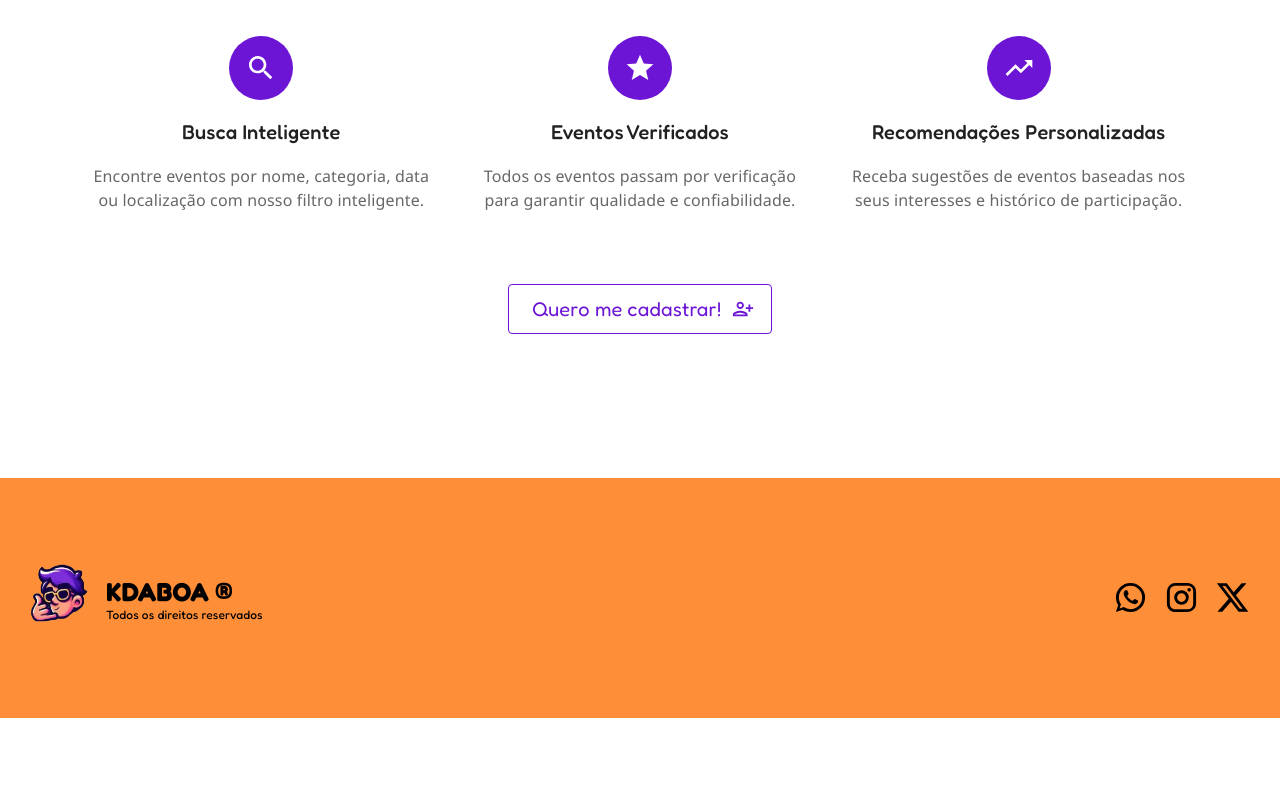
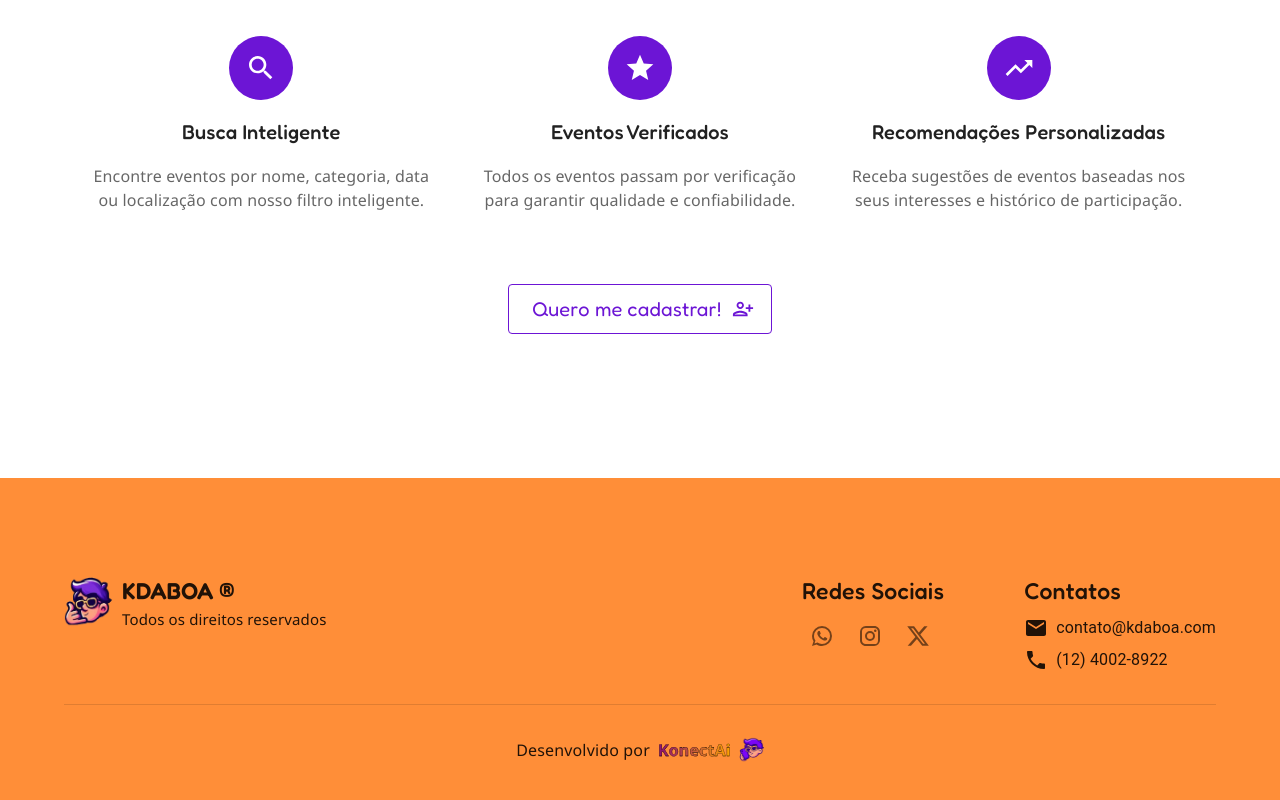
Before and after one commit to GustavoAzvdo/PI_KDaBoa, a React (Vite) app in the folder kdaboa/: page / in a window 1280 px wide. Shown: the part 1766-2566 px from the top of the page. Before the commit the page ends 2484 px from the top, so only its background shows below. Built offline with nearby package versions, Linux system fonts and the light colour scheme; no server answers.

Commit message:
refactor(footer): criando um novo footer e add o link para o KonectAÍ

```diff
--- a/kdaboa/src/components/Footer/Footer.tsx
+++ b/kdaboa/src/components/Footer/Footer.tsx
@@ -1,74 +1,156 @@
-import './Footer.css'
-import { Box, Typography } from '@mui/material'
+import { Box, Container, Divider, IconButton, Link, Stack, Typography } from '@mui/material'
 import logo from '../../assets/logo.png'
-import { WhatsApp, Instagram, X } from '@mui/icons-material'
+import logoKonectai from '../../assets/logoKonectai.png'
+import { WhatsApp, Instagram, X, Email, Phone } from '@mui/icons-material'
 
 const Footer = () => {
   return (
-    <Box
-      component="footer"
-      className="footer"
+    <Box sx={{ bgcolor: '#FF8E38', py: { xs: 6, md: 12 } }}>
+      <Container>
+        {/* Topo do footer */}
+        <Stack
+          direction={{ xs: 'column', md: 'row' }}
+          spacing={{ xs: 4, md: 0 }}
           sx={{
-        display: 'flex',
-        height: '30vh',
-        backgroundColor: 'var(--corFundo)',
-        color: 'var(--corTexto)',
-        alignItems: 'center',
-        padding: '10px 30px',
+            alignItems: { xs: 'center', md: 'flex-start' },
             justifyContent: 'space-between',
-        gap: 0,
-        // Media query para telas até 450px
-        '@media (max-width:450px)': {
-          flexDirection: 'column',
-          justifyContent: 'center',
-          alignItems: 'center',
-          paddingTop: '10px',
-          gap: 3,
-          textAlign: 'center',
-        },
+            textAlign: { xs: 'center', md: 'left' }
           }}
         >
-      <Box
-        className="footer-left"
-        sx={{
-          width: '100%',
-          display: 'flex',
-          gap: 2,
-          alignItems: 'center',
-          justifyContent: 'flex-start',
-          '@media (max-width:450px)': {
-            justifyContent: 'center',
-            flexDirection: 'column',
-            gap: 1,
-          },
-        }}
-      >
-        <Box>
-          <img src={logo} alt="logo" style={{ width: 60, height: 60 }} />
+          {/* Logo + direitos */}
+          <Box sx={{ display: 'flex', alignItems: 'center' }}>
+            <Box sx={{ width: '50px', height: '50px' }}>
+              <img src={logo} alt="logo" style={{ width: '100%', height: '100%' }} />
             </Box>
-        <Box className="footer-texts" sx={{}}>
-          <Typography>KDABOA &reg;</Typography>
-          <Typography className="f1">Todos os direitos reservados</Typography>
+            <Box sx={{ pl: 1 }}>
+              <Typography sx={{ fontFamily: 'var(--fredoka)', fontWeight: '600', fontSize: '23px' }}>
+                KDABOA &reg;
+              </Typography>
+              <Typography sx={{ fontFamily: 'var(--notosans)', fontSize: '15px' }}>
+                Todos os direitos reservados
+              </Typography>
             </Box>
           </Box>
 
-      <Box
-        className="footer-right"
+          {/* Redes sociais + contatos */}
+          <Stack
+            direction={{ xs: 'column', md: 'row' }}
+            spacing={{ xs: 4, md: 10 }}
+            alignItems={{ xs: 'center', md: 'flex-start' }}
+          >
+            {/* Redes Sociais */}
+            <Box>
+              <Typography
                 sx={{
-          width: '100%',
-          display: 'flex',
-          justifyContent: 'flex-end',
-          gap: 2,
-          '@media (max-width:450px)': {
-            justifyContent: 'center',
+                  fontFamily: 'var(--fredoka)',
+                  fontWeight: 500,
+                  fontSize: '23px',
+                  position: 'relative',
+                  display: 'inline-block',
+                  '&::after': {
+                    content: '""',
+                    position: 'absolute',
+                    bottom: 0,
+                    left: 0,
+                    width: '0%',
+                    height: '2px',
+                    backgroundColor: 'black',
+                    borderRadius: '12px',
+                    transition: 'width 0.3s ease',
+                  },
+                  '&:hover::after': {
                     width: '100%',
                   },
                 }}
               >
-        <WhatsApp fontSize="large" sx={{ color: 'var(--corTexto)' }} />
-        <Instagram fontSize="large" sx={{ color: 'var(--corTexto)' }} />
-        <X fontSize="large" sx={{ color: 'var(--corTexto)' }} />
+                Redes Sociais
+              </Typography>
+              <Stack direction="row" spacing={1} sx={{ mt: 1, justifyContent: { xs: 'center', md: 'flex-start' } }}>
+                <IconButton><WhatsApp /></IconButton>
+                <IconButton><Instagram /></IconButton>
+                <IconButton><X /></IconButton>
+              </Stack>
             </Box>
+
+            {/* Contatos */}
+            <Box>
+              <Typography
+                sx={{
+                  fontFamily: 'var(--fredoka)',
+                  fontWeight: 500,
+                  fontSize: '23px',
+                  position: 'relative',
+                  display: 'inline-block',
+                  '&::after': {
+                    content: '""',
+                    position: 'absolute',
+                    bottom: 0,
+                    left: 0,
+                    width: '0%',
+                    height: '2px',
+                    backgroundColor: 'black',
+                    borderRadius: '12px',
+                    transition: 'width 0.3s ease',
+                  },
+                  '&:hover::after': {
+                    width: '100%',
+                  },
+                }}
+              >
+                Contatos
+              </Typography>
+              <Stack sx={{ fontFamily: 'var(--notosans)', mt: 1 }} spacing={1}>
+                <Box sx={{ display: 'flex', gap: 1, justifyContent: { xs: 'center', md: 'flex-start' } }}>
+                  <Email />
+                  <Typography>contato@kdaboa.com</Typography>
+                </Box>
+                <Box sx={{ display: 'flex', gap: 1, justifyContent: { xs: 'center', md: 'flex-start' } }}>
+                  <Phone />
+                  <Typography>(12) 4002-8922</Typography>
+                </Box>
+              </Stack>
+            </Box>
+          </Stack>
+        </Stack>
+
+        {/* Divider */}
+        <Box sx={{ py: 4 }}>
+          <Divider />
+        </Box>
+
+        {/* Desenvolvido por */}
+        <Box
+          sx={{
+            display: 'flex',
+            flexDirection: { xs: 'column', sm: 'row' },
+            alignItems: 'center',
+            justifyContent: 'center',
+            gap: 1,
+            textAlign: 'center'
+          }}
+        >
+          <Typography sx={{ fontFamily: 'var(--notosans)' }}>
+            Desenvolvido por
+            <Link
+              href="https://konectai.vercel.app"
+              sx={{
+                fontWeight: 'bold',
+                pl: 1,
+                textDecoration: 'none',
+                background: 'linear-gradient(90deg, purple, orange)',
+                WebkitBackgroundClip: 'text',
+                WebkitTextFillColor: 'transparent',
+                WebkitTextStroke: '0.3px black',
+              }}
+            >
+              KonectAi
+            </Link>
+          </Typography>
+          <Box sx={{ width: '25px', height: '25px' }}>
+            <img src={logoKonectai} alt="" style={{ width: '100%', height: '100%' }} />
+          </Box>
+        </Box>
+      </Container>
     </Box>
   )
 }
```
Also changed, not shown: kdaboa/src/assets/logoKonectai.png (added). Lines whose indentation alone changed are shown as unchanged.
